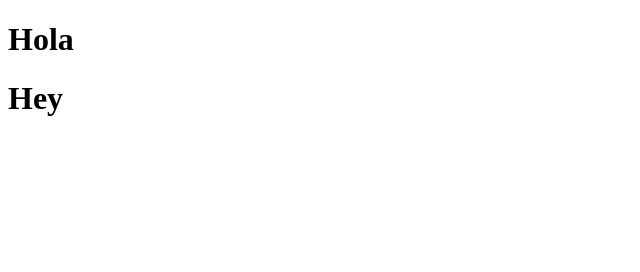
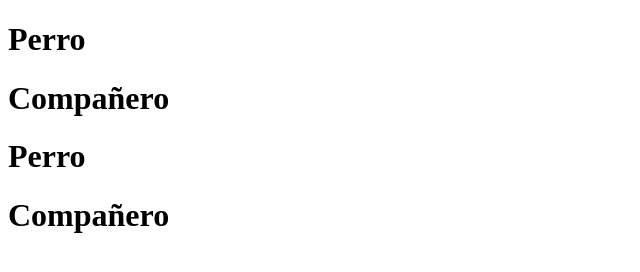
Before and after one commit to jroji/Pistatxo, a plain HTML site: page index.html in a window 1280 px wide. Shown: the whole page, without its empty margins (0-640 px from the left). Drawn offline with Linux system fonts and the light colour scheme.

Commit message:
added ec6 classes and updated binding detection

```diff
--- a/index.html
+++ b/index.html
@@ -6,7 +6,10 @@
 </head>
 <body>
 
-<script src="/pistachio.js"></script>
+<app></app>
+<andres></andres>
+
+<script src="/pistachio.ec6.js"></script>
 <script src="/pistachio.controller.js"></script>
 
 </body>
--- a/pistachio.controller.js
+++ b/pistachio.controller.js
@@ -1,11 +1,27 @@
-Pistachio.component({
+'use strict';
+
+var pistachio = new Pistachio({
+  id: 'app',
   template: '/main.template.html',
   bindings: {
     'name': {
-      value: 'Hola'
+      value: 'Perro'
     },
     'test': {
-      value: 'Hey'
+      value: 'Compañero'
     }
   }
 });
+
+var comp = new Pistachio({
+  id: 'andres',
+  template: '/main.template.html',
+  bindings: {
+    'name': {
+      value: 'Perro'
+    },
+    'test': {
+      value: 'Compañero'
+    }
+  }
+});
--- /dev/null
+++ b/pistachio.ec6.js
@@ -0,0 +1,48 @@
+'use strict';
+
+class Pistachio {
+
+  constructor(properties) {
+
+    const _HTMLparser = (htmlContent) => {
+      let regex = /{{.+}}/gi, result, bindings = [];
+      while ( (result = regex.exec(htmlContent)) ) {
+        bindings.push({
+          index: result.index,
+          property: result[0].replace('{{','').replace('}}','')
+        });
+      };
+      _insertHTML(htmlContent, bindings);
+    };
+
+    const _insertHTML = (htmlContent, bindings) => {
+      bindings.forEach(d => {
+        htmlContent = htmlContent.replace('{{' + d.property +'}}', this._bindings[d.property].value);
+    });
+      document.querySelector(this._id).innerHTML = htmlContent;
+    };
+
+    this._bindings = properties.bindings || {};
+    this._id = properties.id || '';
+
+    const _fetchOptions= {
+      headers: {
+        "Content-Type": "text/plain"
+      }
+    };
+
+    if(properties.id == null) {
+      console.warn("No component identificator defined");
+    }
+
+    fetch(properties.template, _fetchOptions).then( template => {
+      template.blob().then(response => {
+        var reader = new FileReader();
+        reader.onloadend = () => {
+          _HTMLparser(reader.result);
+        }
+        reader.readAsBinaryString(response);
+      });
+    });
+  };
+}
--- a/pistachio.js
+++ b/pistachio.js
@@ -2,13 +2,13 @@
 Pistachio = (() => {
 
   let _bindings = {};
-  let id = "body";
+  let _id = "body";
 
   const _insertHTML = (htmlContent, bindings) => {
     bindings.forEach(d => {
       htmlContent = htmlContent.replace('{{' + d.property +'}}', _bindings[d.property].value);
     });
-    document.querySelector(id).innerHTML = htmlContent;
+    document.querySelector(_id).innerHTML = htmlContent;
   };
 
   const _HTMLparser = (htmlContent) => {
@@ -30,6 +30,8 @@ Pistachio = (() => {
     };
 
     _bindings = properties.bindings;
+    _id = properties.id;
+
     fetch(properties.template, _headers).then( template => {
       template.blob().then(response => {
         var reader = new FileReader();
```
